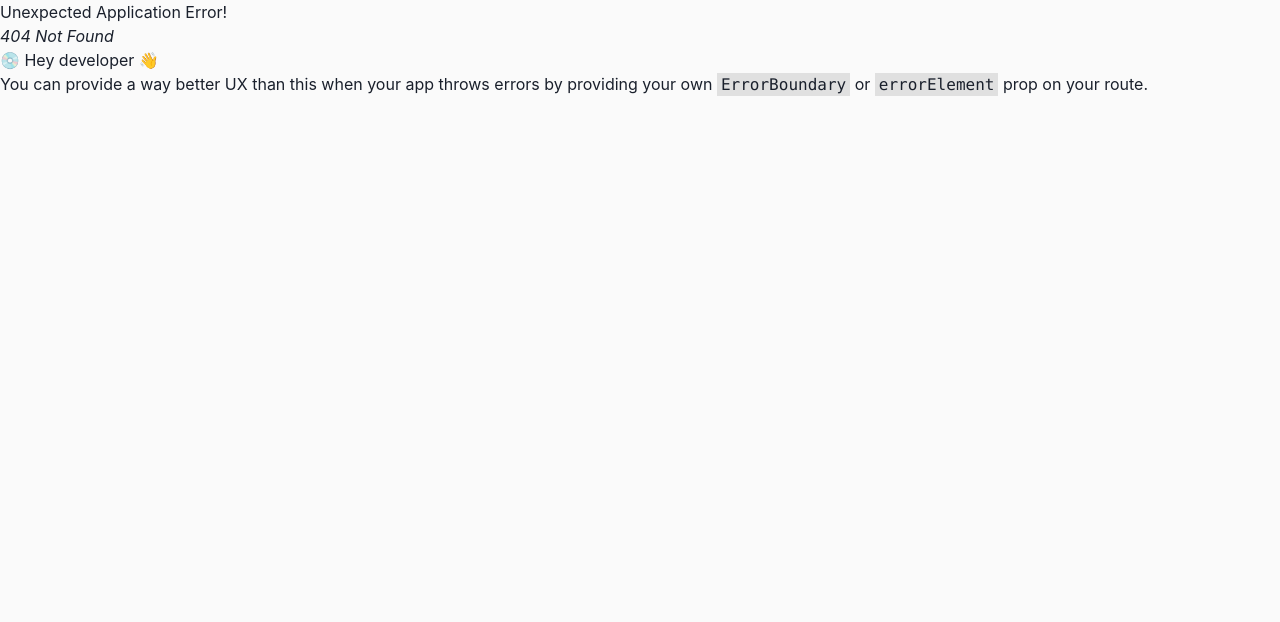
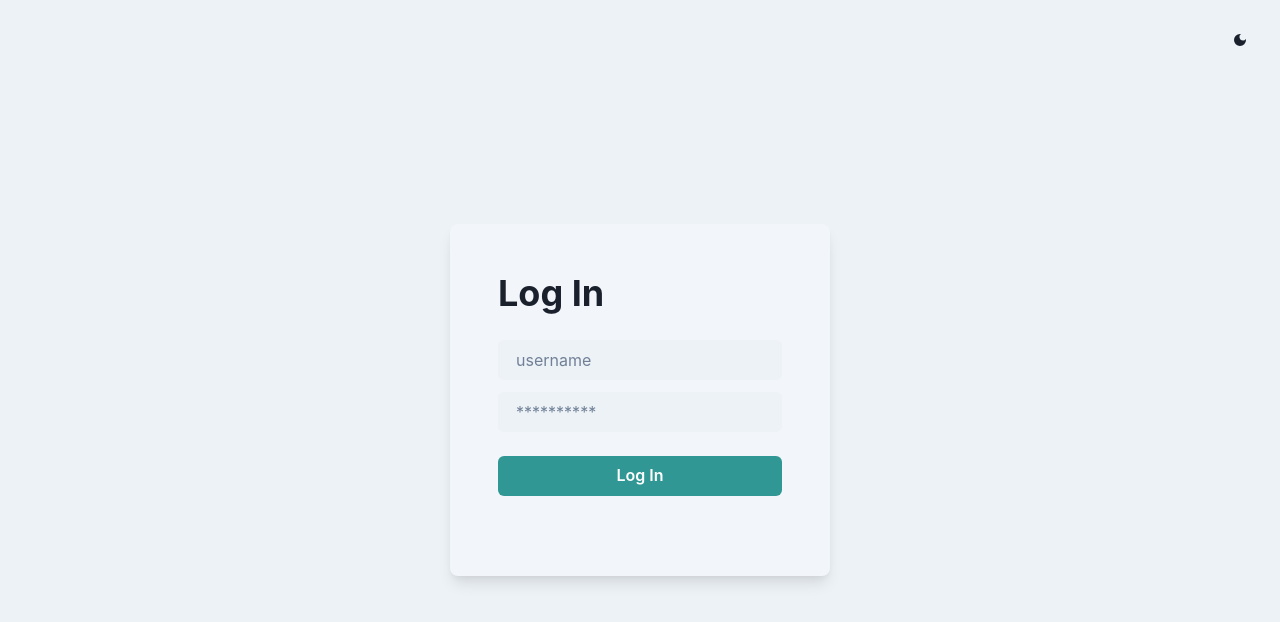
Before and after one commit to juniorrumiche/react-claro, a React (Vite) app: page /login in a window 1280 px wide. Before the commit this address had no page. Shown: the top 622 px of the page. Built offline with nearby package versions, Linux system fonts and the light colour scheme.

Commit message:
feat(login page): added login page to router

```diff
--- /dev/null
+++ b/src/pages/LoginPage.tsx
@@ -0,0 +1,63 @@
+import {
+  Button,
+  Flex,
+  FormControl,
+  Heading,
+  IconButton,
+  Input,
+  useColorMode,
+  useColorModeValue,
+} from "@chakra-ui/react";
+import { MdDarkMode, MdLightMode } from "react-icons/md";
+
+export const LoginPage = () => {
+  const { colorMode } = useColorMode();
+  const formBackground = useColorModeValue("whiteAlpha.400", "whiteAlpha.100");
+
+  return (
+    <Flex
+      h="100vh"
+      alignItems="center"
+      justifyContent="center"
+      bg={colorMode === "dark" ? "gray.700" : "gray.100"}
+    >
+      <Flex
+        flexDirection="column"
+        justifyContent="center"
+        bg={formBackground}
+        p={12}
+        position="relative"
+        borderRadius={8}
+        boxShadow="lg"
+      >
+        <Heading mb={6}>Log In</Heading>
+        <Input
+          name="username"
+          placeholder="username"
+          type="email"
+          variant="filled"
+          mb={3}
+        />
+        <Input
+          name="password"
+          placeholder="**********"
+          type="password"
+          variant="filled"
+          mb={6}
+        />
+        <Button loadingText={"Autorizando"} colorScheme="teal" mb={8}>
+          Log In
+        </Button>
+        <FormControl display="flex" alignItems="center">
+          <IconButton
+            position="fixed"
+            top={5}
+            right={5}
+            icon={colorMode === "dark" ? <MdLightMode /> : <MdDarkMode />}
+            aria-label=".."
+          />
+        </FormControl>
+      </Flex>
+    </Flex>
+  );
+};
--- a/src/router.tsx
+++ b/src/router.tsx
@@ -4,6 +4,7 @@ import { PostpagoPage } from "./pages/PostpagoPage";
 import { FullClaroPage } from "./pages/FullClaroPage";
 import { PlanesNetflixPage } from "./pages/PlanesNetflixPage";
 import { PromocionesClaroPage } from "./pages/PromocionesClaroPage";
+import { LoginPage } from "./pages/LoginPage";
 
 export const router = createBrowserRouter([
   {
@@ -27,4 +28,8 @@ export const router = createBrowserRouter([
     path: "/promociones",
     element: <PromocionesClaroPage />,
   },
+  {
+    path: "/login",
+    element: <LoginPage />,
+  },
 ]);
```
